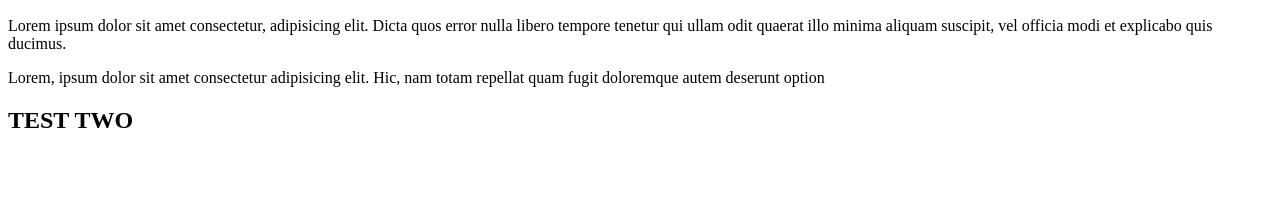
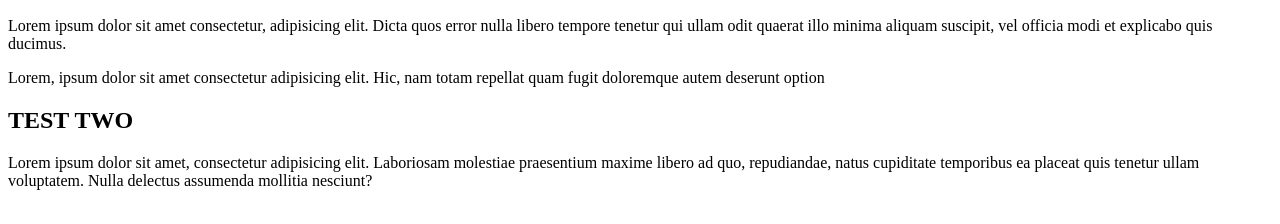
Before and after one commit to aminulislam2002/my-test-repo, a plain HTML site: page index.html in a window 1280 px wide. Shown: the part 340-564 px from the top of the page. Drawn offline with Linux system fonts and the light colour scheme.

Commit message:
check folder commit

```diff
--- a/index.html
+++ b/index.html
@@ -25,5 +25,6 @@
       option
     </p>
     <h2>TEST TWO</h2>
+    <p>Lorem ipsum dolor sit amet, consectetur adipisicing elit. Laboriosam molestiae praesentium maxime libero ad quo, repudiandae, natus cupiditate temporibus ea placeat quis tenetur ullam voluptatem. Nulla delectus assumenda mollitia nesciunt?</p>
   </body>
 </html>
```
